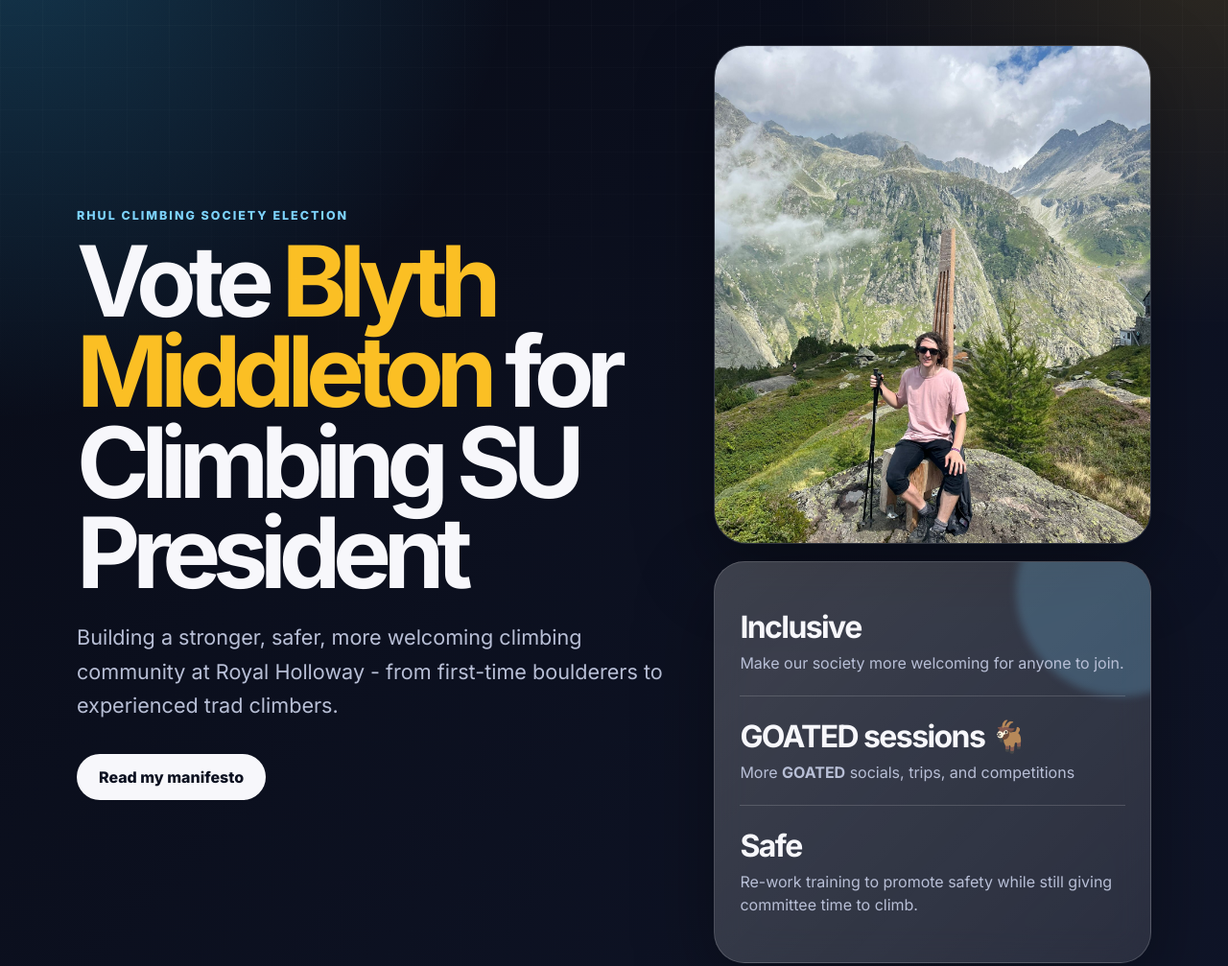
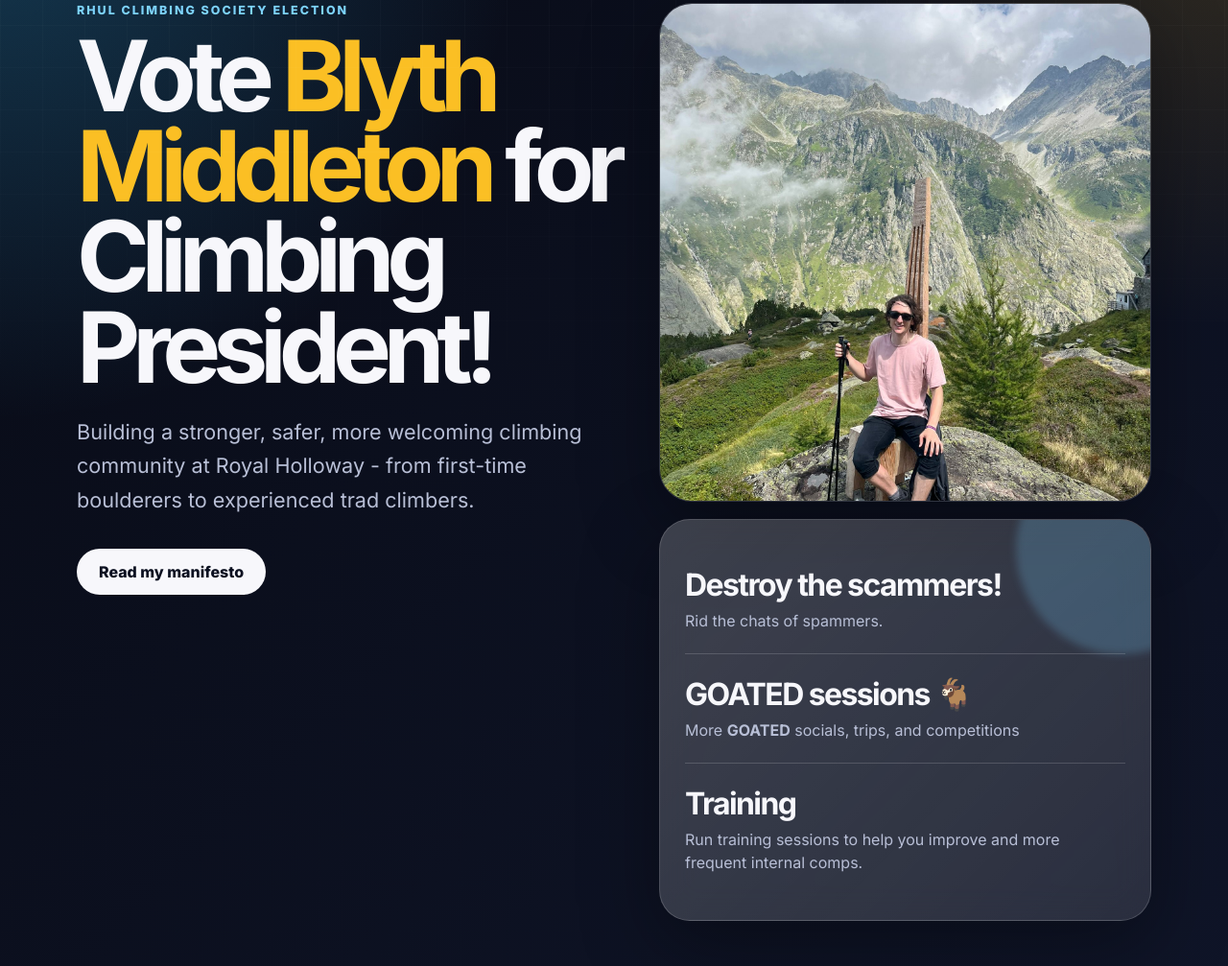
Before and after one commit to nose-gnome/climbing-president-manifesto, a website built with webpack: page index.html in a window 1280 px wide. Shown: the part 106-1113 px from the top of the page at 96% size. Built offline with nearby package versions, Linux system fonts and the light colour scheme.

Commit message:
added poster image as test

```diff
--- a/css/styles.css
+++ b/css/styles.css
@@ -99,10 +99,10 @@ main {
 .hero {
   min-height: calc(100vh - 72px);
   display: grid;
-  grid-template-columns: minmax(0, 1.15fr) minmax(280px, 0.85fr);
-  gap: 48px;
-  align-items: center;
-  padding: 80px 0;
+  grid-template-columns: minmax(0, 1.05fr) minmax(320px, 0.95fr);
+  gap: 40px;
+  align-items: start;
+  padding: 36px 0 80px;
 }
 
 .eyebrow {
--- a/index.html
+++ b/index.html
@@ -9,6 +9,17 @@
   <link href="https://fonts.googleapis.com/css2?family=Inter:wght@400;500;700;800&display=swap" rel="stylesheet">
   <link rel="stylesheet" href="css/styles.css" />
   <link rel="shortcut icon" href="favicon.svg" type="image/svg">
+
+  <meta property="og:title" content="Vote Blyth Middleton for RHUL Climbing President" />
+  <meta property="og:description" content="My manifesto for building a stronger, safer, more welcoming RHUL Climbing community." />
+  <meta property="og:image" content="https://yourwebsite.com/preview-image.jpg" />
+  <meta property="og:url" content="https://yourwebsite.com" />
+  <meta property="og:type" content="website" />
+
+  <meta name="twitter:card" content="summary_large_image" />
+  <meta name="twitter:title" content="Vote Blyth Middleton for RHUL Climbing President" />
+  <meta name="twitter:description" content="My manifesto for RHUL Climbing Society President." />
+  <meta name="twitter:image" content="https://yourwebsite.com/blyth-middleton-preview.jpg" />
 </head>
 <body>
 <header class="site-header">
@@ -28,7 +39,7 @@
   <section class="hero">
     <div class="hero-content">
       <p class="eyebrow">RHUL Climbing Society Election</p>
-      <h1>Vote <span>Blyth Middleton</span> for Climbing SU President</h1>
+      <h1>Vote <span>Blyth Middleton</span> for Climbing President!</h1>
       <p class="hero-text">
         Building a stronger, safer, more welcoming climbing community at Royal Holloway -
         from first-time boulderers to experienced trad climbers.
@@ -48,16 +59,16 @@
       />
       <div class="hero-card hero-card-floating" aria-label="Campaign highlights">
         <div class="card-stat">
-          <strong>Inclusive</strong>
-          <span>Make our society more welcoming for anyone to join.</span>
+          <strong>Destroy the scammers!</strong>
+          <span>Rid the chats of spammers.</span>
         </div>
         <div class="card-stat">
           <strong>GOATED sessions 🐐</strong>
           <span>More <b>GOATED</b> socials, trips, and competitions</span>
         </div>
         <div class="card-stat">
-          <strong>Safe</strong>
-          <span>Re-work training to promote safety while still giving committee time to climb.</span>
+          <strong>Training</strong>
+          <span>Run training sessions to help you improve and more frequent internal comps.</span>
         </div>
       </div>
     </div>
```
Also changed, not shown: 1 other file.
